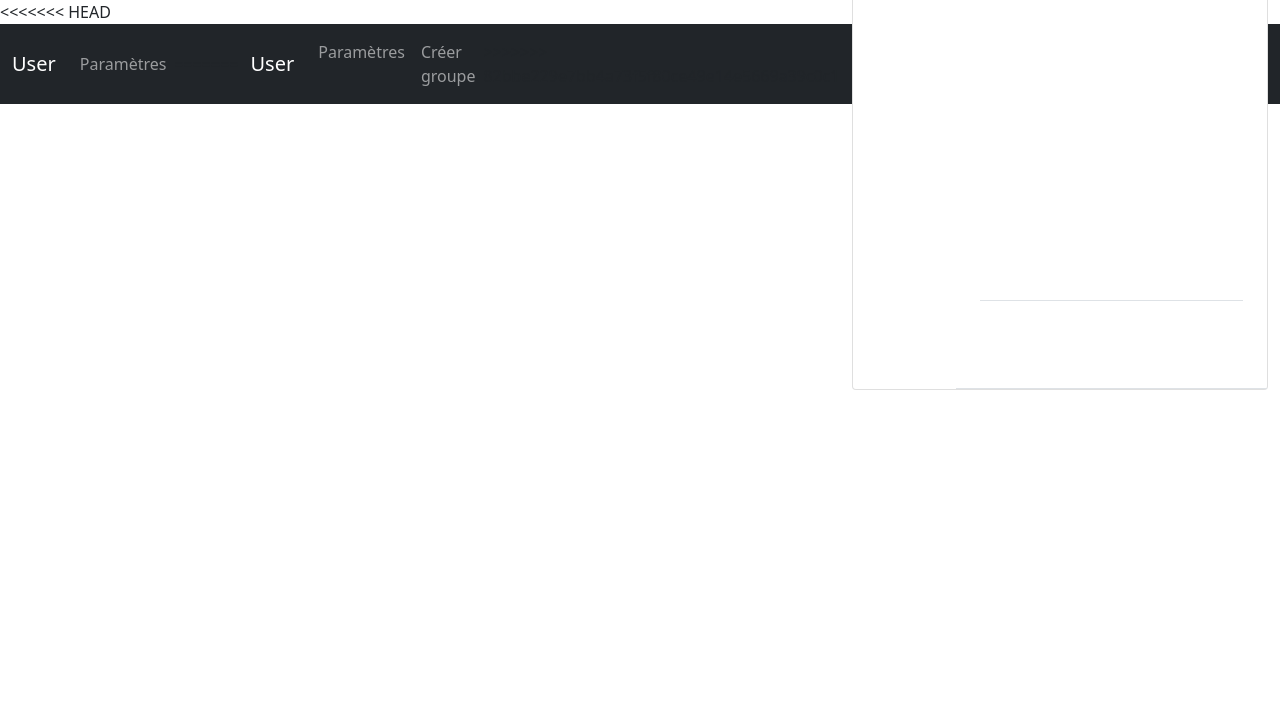
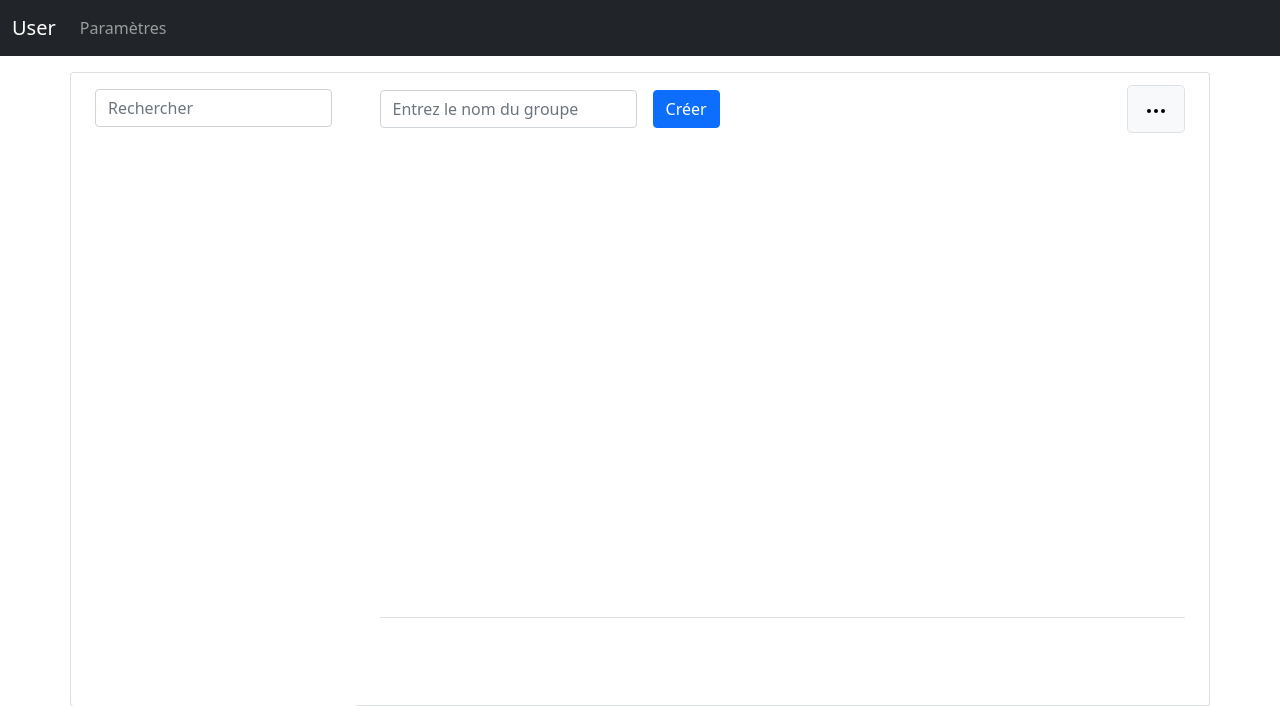
Before and after one commit to acburihan/chat_flask, a Flask app: page /group/1 in a window 1280 px wide. Shown: the top 706 px of the page. Run offline with Flask 2, Linux system fonts and the light colour scheme; data that the repository does not hold is empty; parts of the project's set-up code (start-up, migrations or seed data) failed here and were passed over.

Commit message:
merge avec group

```diff
--- a/static/group.js
+++ b/static/group.js
@@ -19,7 +19,6 @@ function onLoad () {
     $('#form-popup button').on('click', sendImage);
 }
 
-<<<<<<< HEAD
 async function refresh() {
     await $.get('/api/get_current_user', showUserName);
     await $.get('/api/get_groups', showGroups);
@@ -27,15 +26,6 @@ async function refresh() {
     await $.get('/api/get_all_users', showUsers);
 }
 
-=======
-function refresh() {
-        $.get('/api/get_groups', showGroups);
-        $.get('api/get_all_users', showUsers);
-        $.get('/api/get_current_user', showUserName);
-}
-
-
->>>>>>> 82bbe229e7bb4a73f5f80ce49e14e5669a39c0c1
 function showUserName(data) {
     $('.navbar-brand').text(data['name']);
 }
--- a/templates/group.html
+++ b/templates/group.html
@@ -9,7 +9,6 @@
 			  integrity="sha256-/xUj+3OJU5yExlq6GSYGSHk7tPXikynS7ogEvDej/m4="
 			  crossorigin="anonymous"></script>
       <script type="application/javascript" src="{{ url_for('static', filename='group.js') }}"></script>
-<<<<<<< HEAD
 	<style>
             .chat-messages {
                 display: flex;
@@ -283,26 +282,6 @@
                 <a class="nav-link" aria-current="page" href="/dashboard">Paramètres</a>
               </li>
             </ul>
-=======
-</head>
-<body>
-    <nav class="navbar navbar-expand-lg navbar-dark bg-dark" style="max-height: 10vh;">
-          <div class="container-fluid">
-              <a class="navbar-brand" href="/main">User</a>
-              <button class="navbar-toggler" type="button" data-bs-toggle="collapse" data-bs-target="#navbarColor01" aria-controls="navbarColor01" aria-expanded="false" aria-label="Toggle navigation">
-                  <span class="navbar-toggler-icon"></span>
-              </button>
-              <div class="collapse navbar-collapse" id="navbarColor01">
-                  <ul class="navbar-nav me-auto mb-2 mb-lg-0">
-                      <li class="nav-item">
-                          <a class="nav-link" aria-current="page" href="/dashboard">Paramètres</a>
-                      </li>
-                      <li class="nav-item">
-                          <a class="nav-link" href="/group">Créer groupe</a>
-                      </li>
-                  </ul>
-              </div>
->>>>>>> 82bbe229e7bb4a73f5f80ce49e14e5669a39c0c1
           </div>
     </nav>
 
--- a/templates/index.html.jinja2
+++ b/templates/index.html.jinja2
@@ -266,8 +266,6 @@
                           <a class="nav-link" aria-current="page" href="/dashboard">Paramètres</a>
                       </li>
                   </ul>
-<<<<<<< HEAD
-=======
                   <div id="search_message">
                       <input class="form-control me-2" type="search" aria-label="Search" placeholder="Rechercher un message"/>
                       <button id="search_image" class="btn btn-primary d-block w-5">Afficher</button>
@@ -275,7 +273,6 @@
 
                       </div>
                   </div>
->>>>>>> 82bbe229e7bb4a73f5f80ce49e14e5669a39c0c1
               </div>
           </div>
       </nav>
```
Also changed, not shown: templates/dashboard.html.jinja2 (+0 -18 lines).
